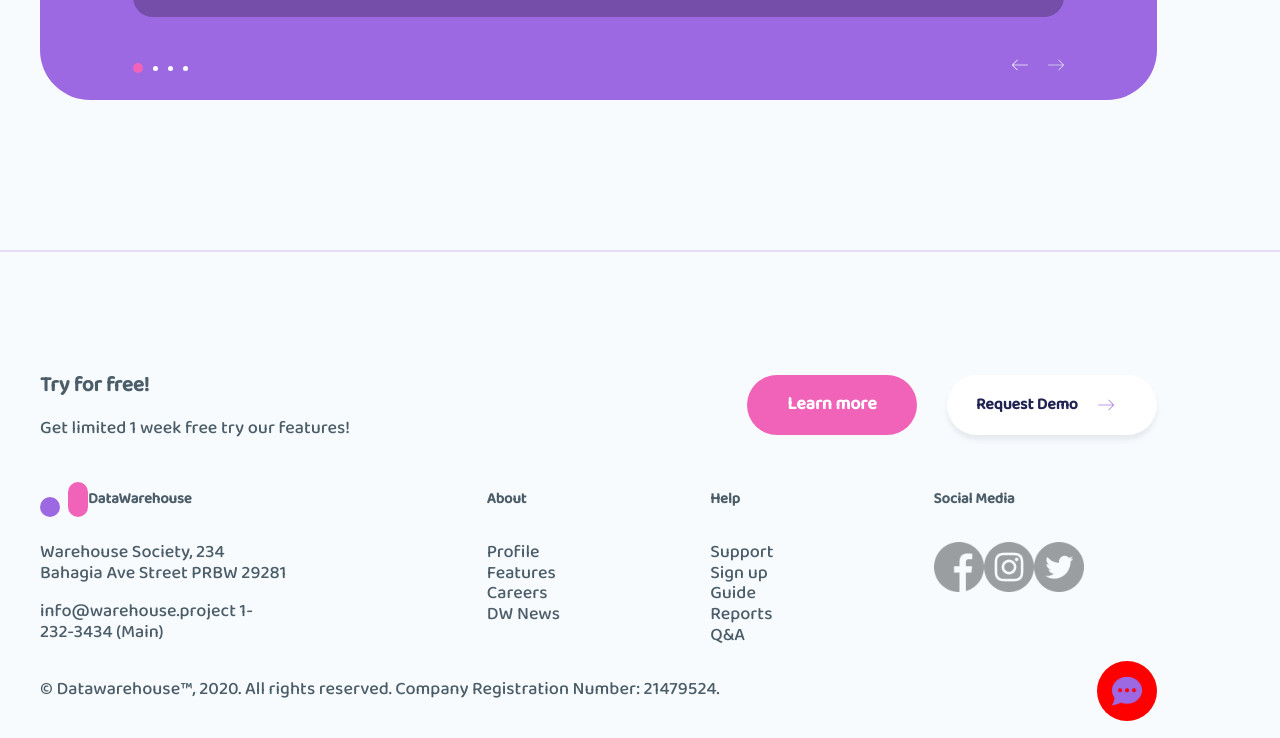
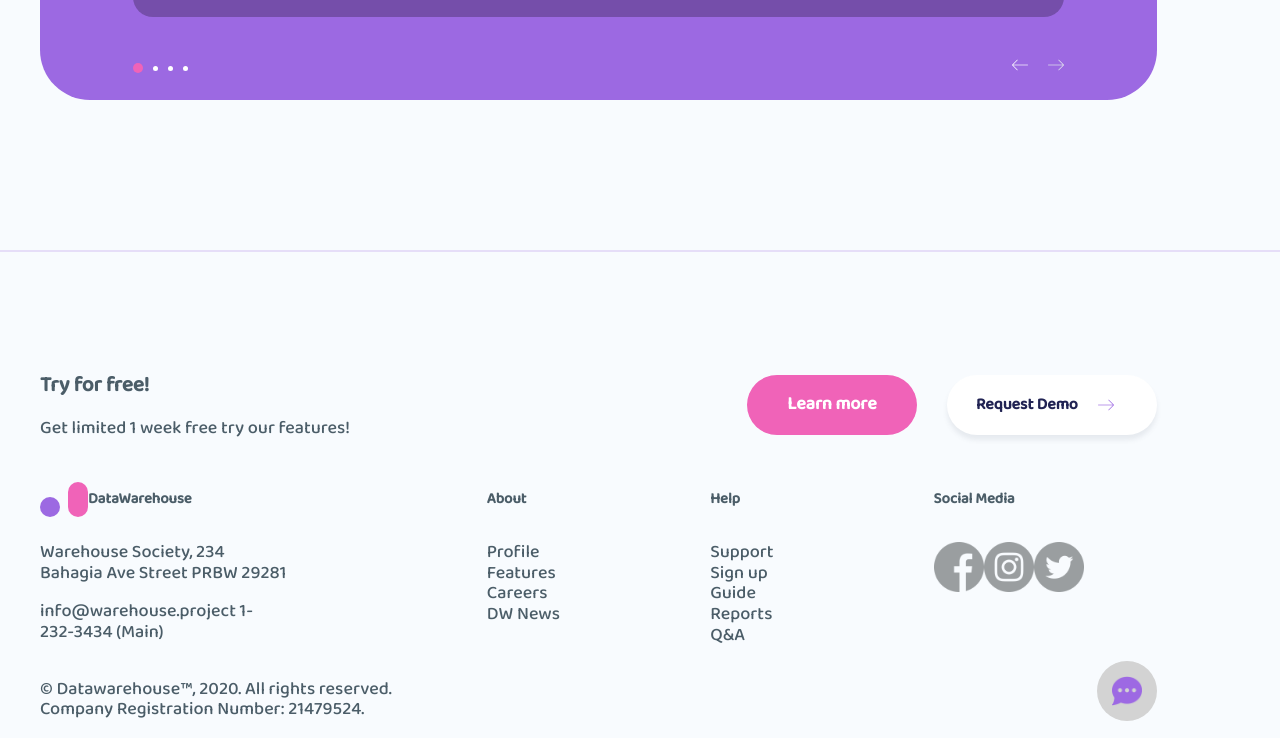
Before and after one commit to AntonChetveryk/blackhawk, a plain HTML site: page hw6/index.html in a window 1280 px wide. Shown: the part 3383-4121 px from the top of the page. Drawn offline with Linux system fonts and the light colour scheme.

Commit message:
change color

```diff
--- a/hw6/index.html
+++ b/hw6/index.html
@@ -269,8 +269,8 @@
           </div>
           <div class="copyright">
             <p>
-              © Datawarehouse™, 2020. All rights reserved. Company Registration
-              Number: 21479524.
+              <span>© Datawarehouse™, 2020. All rights reserved.</span>
+              <span>Company Registration Number: 21479524.</span>
             </p>
             <div class="chat"><img src="./img/chat.png" alt="chat" /></div>
           </div>
--- a/hw6/styles/footer.css
+++ b/hw6/styles/footer.css
@@ -73,12 +73,17 @@ footer {
   display: flex;
 }
 
+.copyright p {
+  display: flex;
+  flex-direction: column;
+}
+
 .chat {
   margin-left: auto;
   width: 60px;
   height: 60px;
   border-radius: 50%;
-  background: red;
+  background: lightgray;
   display: flex;
   align-items: center;
   justify-content: center;
```
